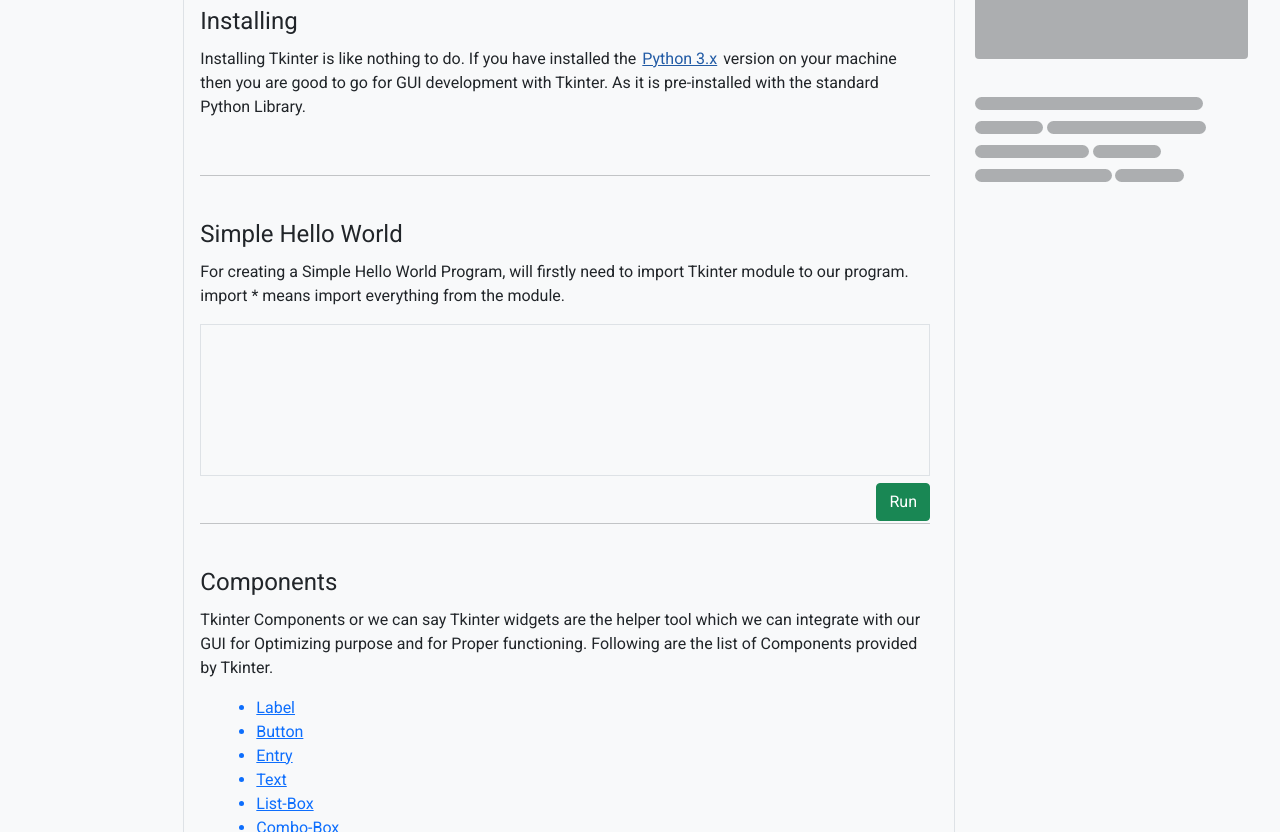
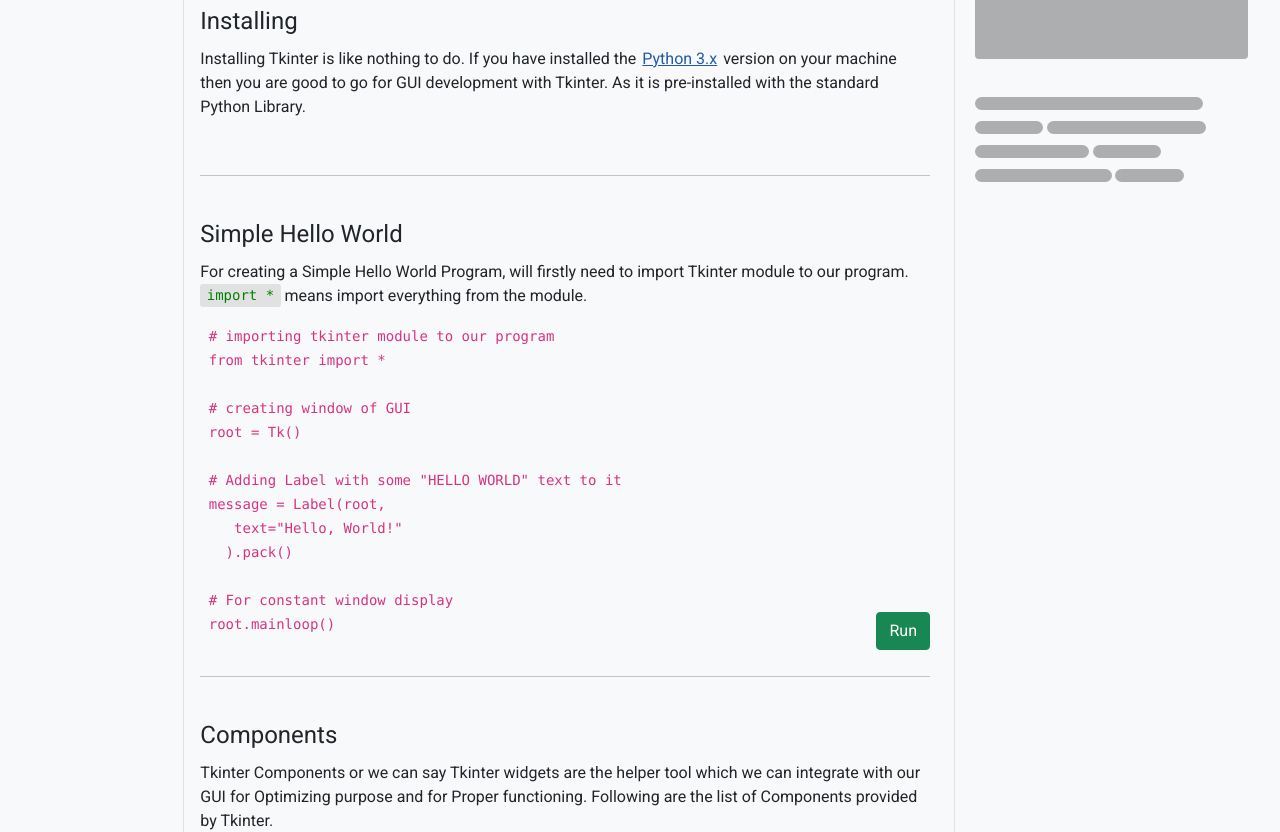
Before and after one commit to devarshatgithub/Python-Programming, a plain HTML site: page index.html in a window 1280 px wide. Shown: the part 549-1381 px from the top of the page. Drawn offline with nearby package versions, Linux system fonts and the light colour scheme; a script that the page names is missing.

Commit message:
Update index.html

```diff
--- a/index.html
+++ b/index.html
@@ -52,8 +52,19 @@
                     </article><hr><br>
                     <article id="Simple Hello World">
                         <legend>Simple Hello World</legend>
-                        <p>For creating a Simple Hello World Program, will firstly need to import Tkinter module to our program.<br>import * means import everything from the module.</p>
-                        <embed class="w-100 border" src="https://raw.githubusercontent.com/devarshatgithub/Python-Programming/main/src/hello.html" type="text/html">
+                        <p>For creating a Simple Hello World Program, will firstly need to import Tkinter module to our program.<br><kbd>import *</kbd> means import everything from the module.</p>
+                        <code class="prettyprint">
+                        &emsp;# importing tkinter module to our program<br>
+                        &emsp;from tkinter import *<br><br>
+                        &emsp;# creating window of GUI<br>
+                        &emsp;root = Tk()<br><br>
+                        &emsp;# Adding Label with some "HELLO WORLD" text to it<br>
+                        &emsp;message = Label(root,<br>
+                        &emsp;&emsp;&emsp;&emsp;text="Hello, World!"<br>
+                        &emsp;&emsp;&emsp;).pack()<br><br>
+                        &emsp;# For constant window display<br>
+                        &emsp;root.mainloop()
+                        </code>
                         <button type="button" class="btn btn-success float-end" data-bs-toggle="modal" data-bs-target="#hello">Run</button><br><br>
                     </article><hr><br>
                     <article id="Components">
@@ -538,5 +549,6 @@
 <link href="https://fonts.googleapis.com/css2?family=Roboto:wght@400&display=swap" rel="stylesheet">
 <script src="https://ajax.googleapis.com/ajax/libs/jquery/3.6.0/jquery.min.js"></script>
 <script src="https://cdn.jsdelivr.net/npm/bootstrap@5.1.3/dist/js/bootstrap.bundle.min.js" integrity="sha384-ka7Sk0Gln4gmtz2MlQnikT1wXgYsOg+OMhuP+IlRH9sENBO0LRn5q+8nbTov4+1p" crossorigin="anonymous"></script>
+<script src="https://cdn.jsdelivr.net/gh/google/code-prettify@master/loader/run_prettify.js"></script>
 <script src='main.js'></script>
 </html>
```
